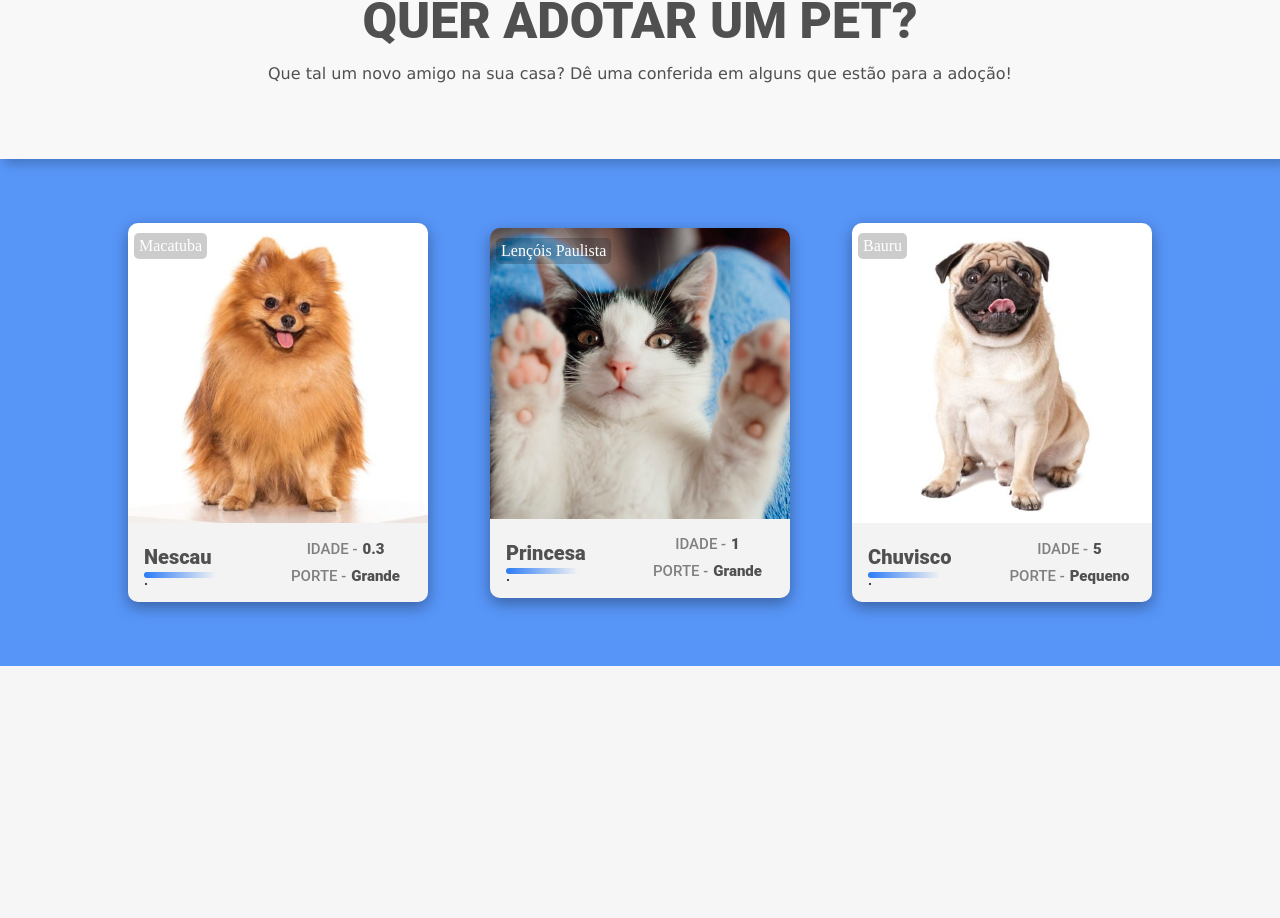
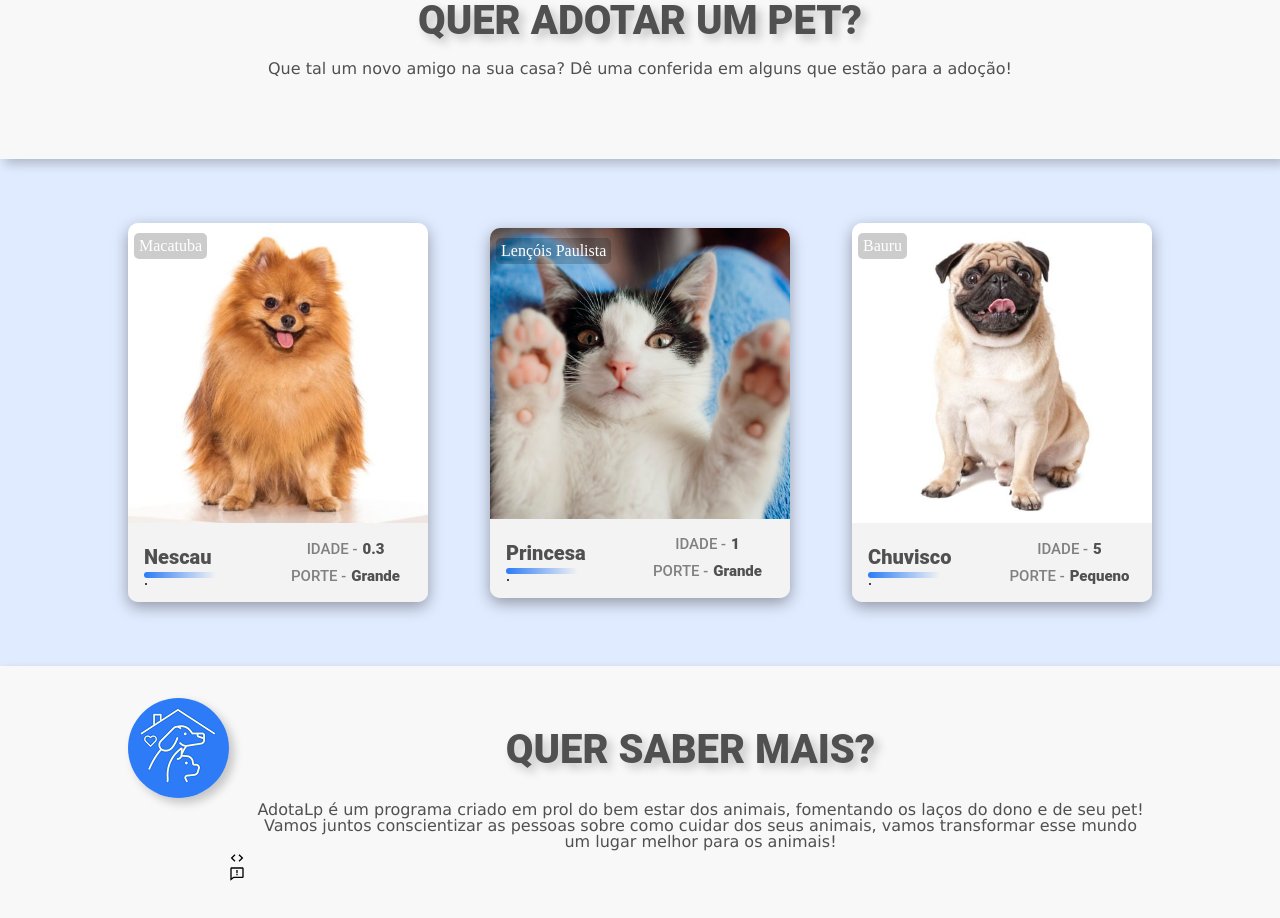
Before and after one commit to dudagiglioli/adotalp--web, a React (Create React App) app: page / in a window 1280 px wide. Shown: the part 380-1298 px from the top of the page. Before the commit the page ends 1046 px from the top, so only its background shows below. Built offline with nearby package versions, Linux system fonts and the light colour scheme.

Commit message:
add icons

```diff
--- a/src/components/Footer/Footer.module.scss
+++ b/src/components/Footer/Footer.module.scss
@@ -0,0 +1,57 @@
+.back{
+    background-color:  rgb(248, 248, 248);
+    display: flex;
+    box-sizing: border-box;
+    padding: 2rem 0rem;
+    box-shadow: 5px 5px 10px rgba(0, 0, 0, .212);
+}
+.container{
+    margin-left: 10%;
+    margin-right: 10%;
+    width: 100%;
+    display: flex;
+    flex-direction: row;
+}
+.left{
+    display: flex;
+    justify-content: flex-start;
+    align-items: flex-start;
+
+    &__img{
+        position: relative;
+        border-radius: 50%;
+        box-shadow: 5px 5px 10px rgba(0, 0, 0, .212);
+    }
+}
+.box{
+    display: flex;
+    justify-content: center;
+    flex-direction: column;
+    padding: 2rem 0rem;
+
+}
+.cardTitle{
+    display: flex;
+    justify-content: center;
+    align-items: center;
+    &__title{
+        display: flex;
+        font-size: 40px;
+        font-weight: 900;
+        font-family: 'Roboto', sans-serif;
+        color: #505050;
+        text-shadow: 5px 5px 10px rgba(0, 0, 0, .212);
+    }
+}
+.cardText{
+    display: flex;
+    justify-content: center;
+    align-items: center;
+    text-align: center;
+    padding-top: 2rem;
+    padding-left: 20px;
+    &__text{
+        font-family:'Lucida Sans', 'Lucida Sans Regular', 'Lucida Grande', 'Lucida Sans Unicode', Geneva, Verdana, sans-serif;
+        color: #505050;
+    }
+}
--- a/src/components/Footer/footer.tsx
+++ b/src/components/Footer/footer.tsx
@@ -1,9 +1,31 @@
 import styles from "./Footer.module.scss";
+import logo from "../../assets/logo.png";
+import { BiCommentError, BiCode } from "react-icons/bi";
 
-export default function Footer(){
-    return(
+export default function Footer() {
+    return (
         <footer className={styles.back}>
+            <div className={styles.container}>
+                <div className={styles.left}>
+                    <img src={logo} alt="" className={styles.left__img} />
+                </div>
+                <div className={styles.box}>
+                    <div className={styles.cardTitle}>
+                        <h1 className={styles.cardTitle__title}> QUER SABER MAIS?</h1>
+                    </div>
+                    <div className={styles.cardText}>
+                        <h1 className={styles.cardText__text}>
+                            AdotaLp é um programa criado em prol do bem estar dos animais, fomentando
+                            os laços do dono e de seu pet! Vamos juntos conscientizar as pessoas sobre
+                            como cuidar dos seus animais, vamos transformar esse mundo um lugar melhor
+                            para os animais!
+                        </h1>
+                    </div>
+                    <BiCode/>
+                    <BiCommentError/>
+                </div>
 
+            </div>
         </footer>
     );
 }
--- a/src/pages/Home/Home.module.scss
+++ b/src/pages/Home/Home.module.scss
@@ -31,10 +31,11 @@
     gap: 20px;
 
     &__title{
-        font-size: 50px;
+        font-size: 40px;
         font-weight: 900;
         font-family: 'Roboto', sans-serif;
         color: #505050;
+        text-shadow: 5px 5px 10px rgba(0, 0, 0, .212);
     }
     &__subtitle{
         font-family:'Lucida Sans', 'Lucida Sans Regular', 'Lucida Grande', 'Lucida Sans Unicode', Geneva, Verdana, sans-serif;
@@ -42,7 +43,7 @@
     }
 }
 .animais{
-    background-color: rgba(45, 123, 246, 0.8);
+    background-color: rgba(152, 188, 255, 0.3);
     display: flex;
     flex-wrap:wrap;
     justify-content: space-between;
--- a/src/pages/Home/home.tsx
+++ b/src/pages/Home/home.tsx
@@ -3,8 +3,7 @@ import styles from "./Home.module.scss";
 import Banner from "../../assets/banner.png";
 // import AnimalDados from "../../dados/animais.json";
 import AnimalDados from "../../dados/animais";
-
-import dados from '../../dados/animais';
+import Footer from "../../components/Footer/footer";
 
 export default function Home() {
   return (
@@ -66,6 +65,9 @@ export default function Home() {
         </div>
         {/* Fim do animaisContainer */}
       </div>
+      <footer>
+        <Footer/>
+      </footer>
     </body>
   );
 }
```
